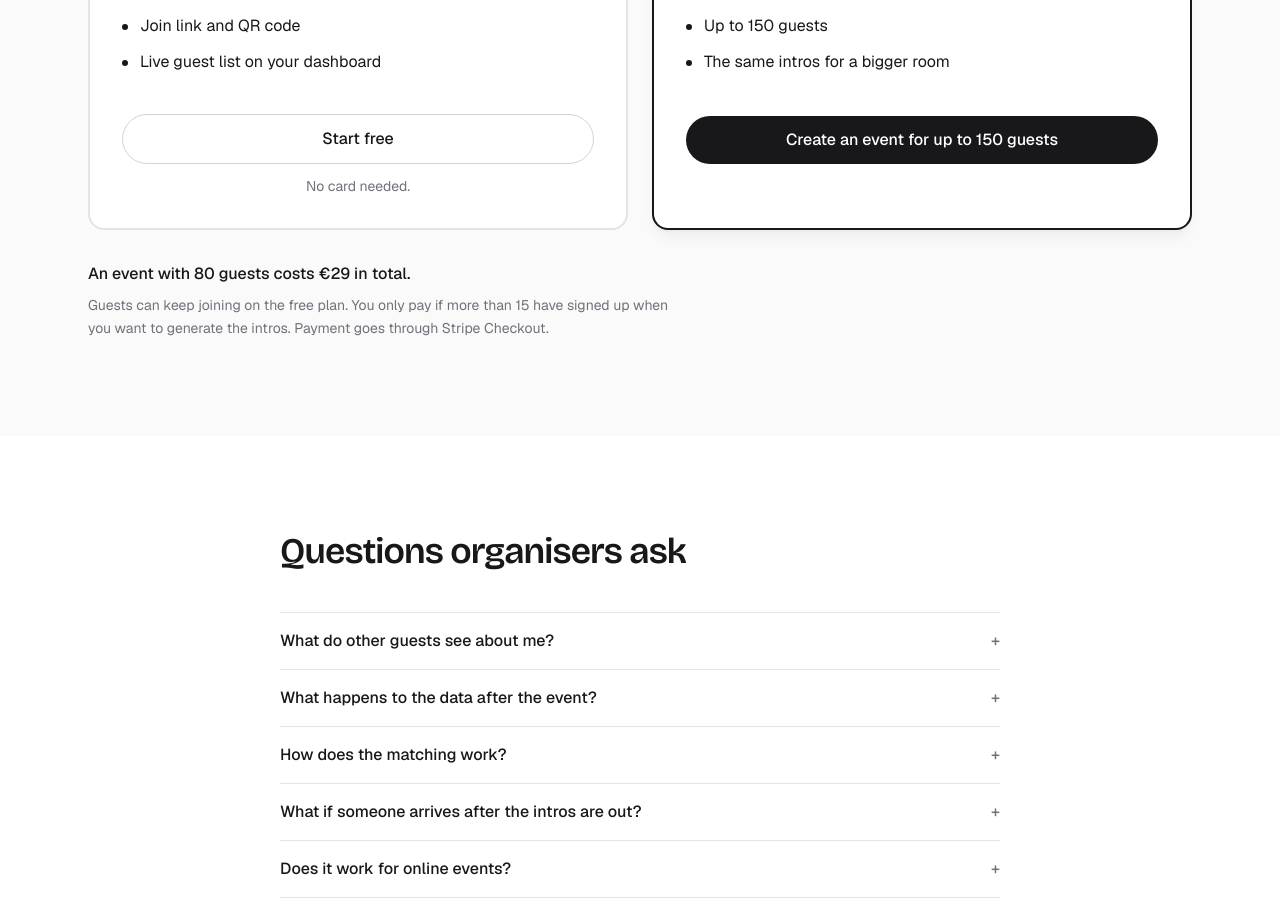
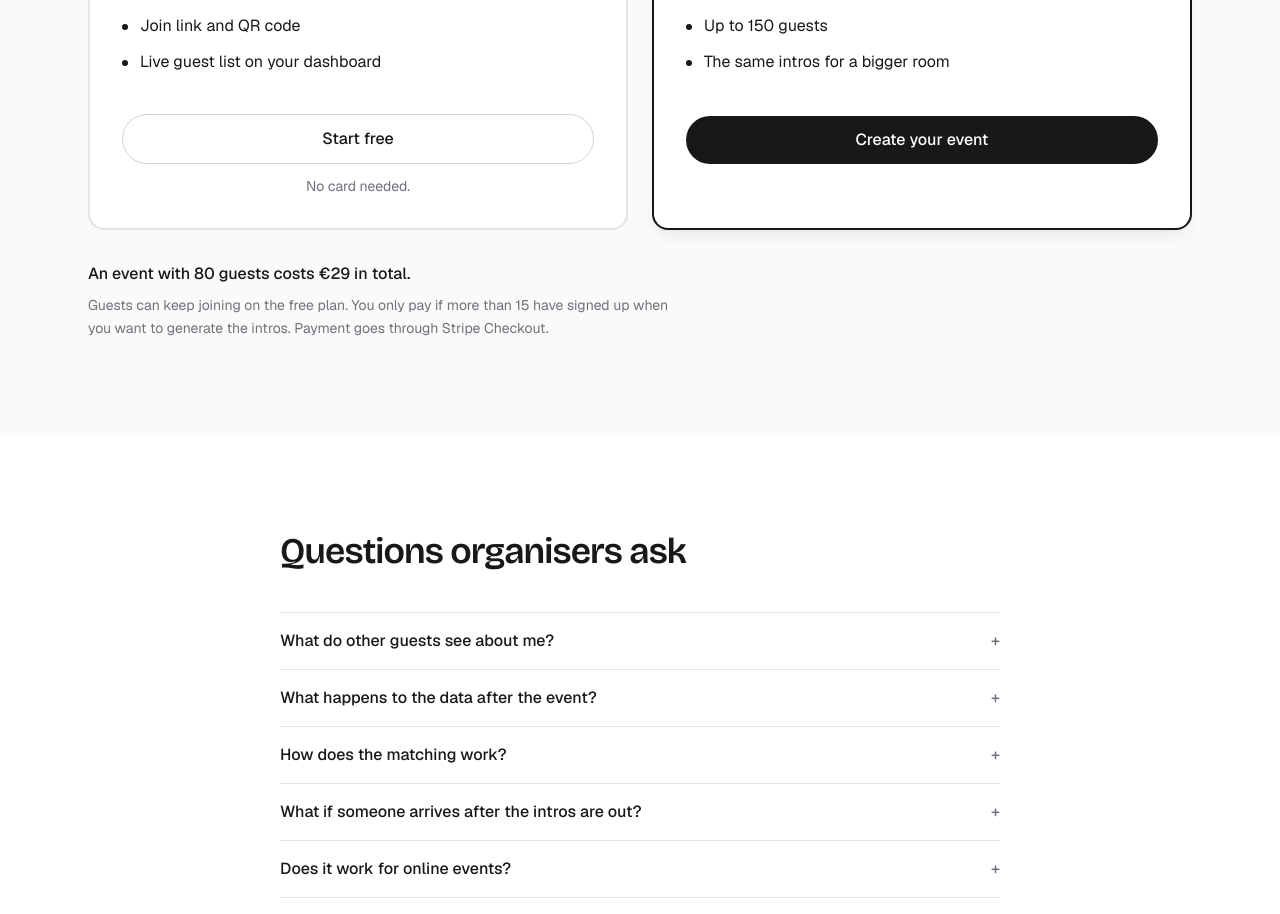
Before and after one commit to david-szentpeteri-git/founderrace-two-pizzas, a Next.js app: page / in a window 1280 px wide. Shown: the part 4864-5778 px from the top of the page. Built offline with nearby package versions, Linux system fonts and the light colour scheme; no server answers.

Commit message:
Shorten paid plan button so it stays on one line

```diff
--- a/content/landing.ts
+++ b/content/landing.ts
@@ -41,7 +41,7 @@ export const cta = {
   primary: { label: "Create your event", href: routes.create },
   demo: { label: "See a sample event", href: routes.demo },
   free: { label: "Start free", href: routes.create },
-  paid: { label: "Create an event for up to 150 guests", href: routes.create },
+  paid: { label: "Create your event", href: routes.create },
   final: { label: "Create your event, it takes two minutes", href: routes.create },
 } satisfies Record<string, Cta>;
 
```
